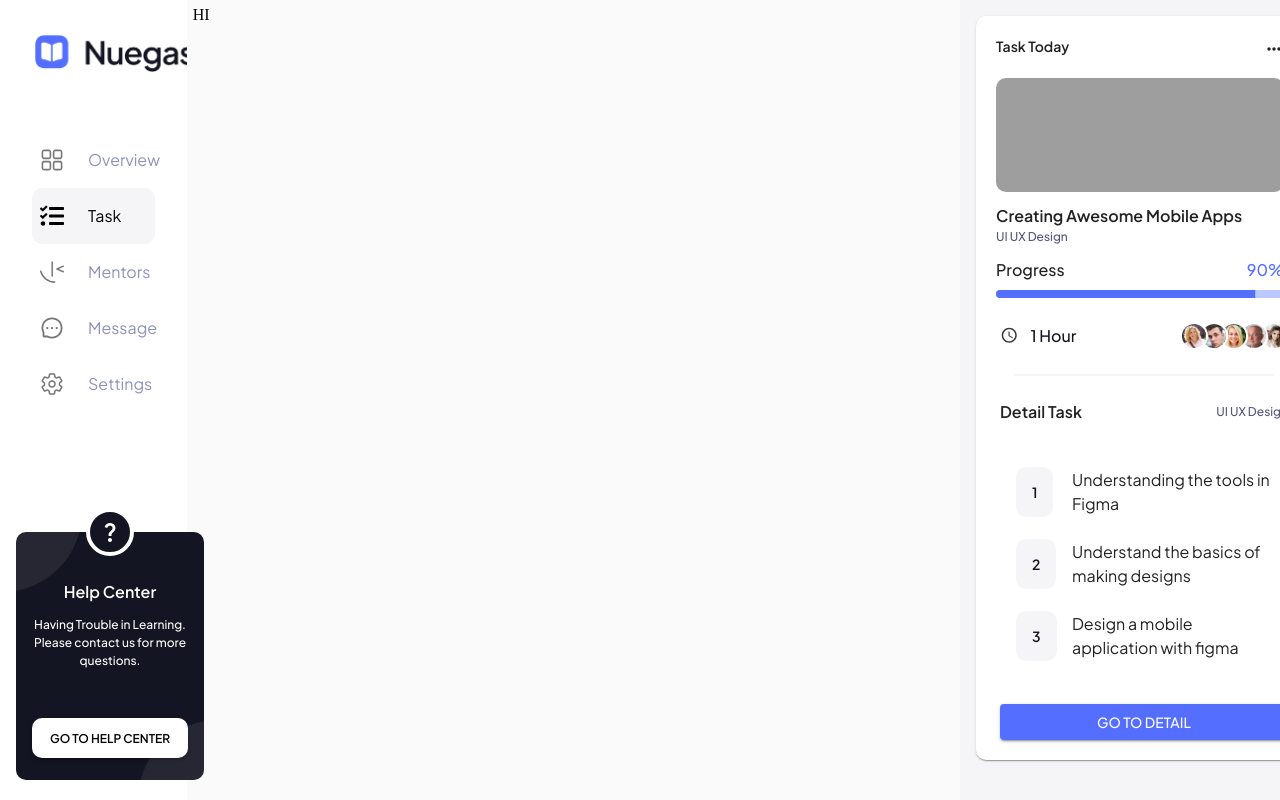
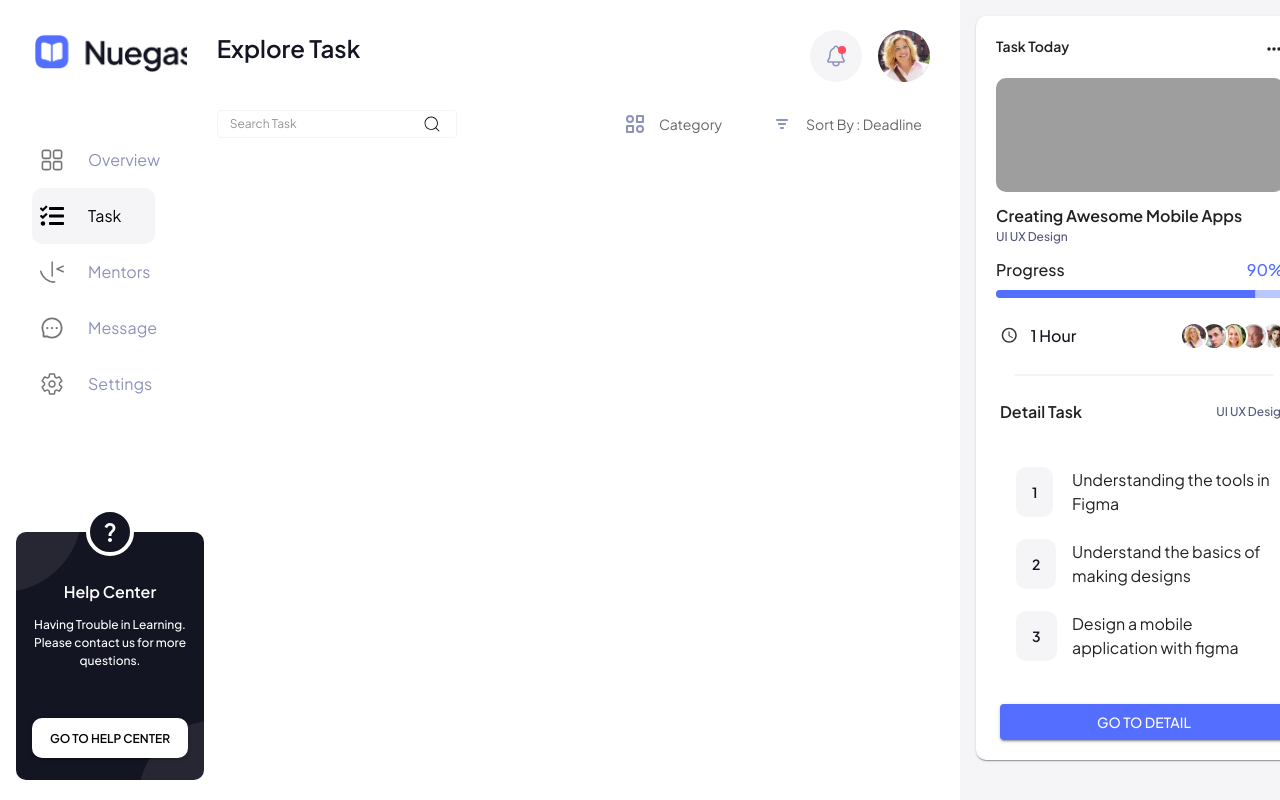
Before and after one commit to funnypar/walky, a React (Vite) app: page /task in a window 1280 px wide. Built offline with nearby package versions, Linux system fonts and the light colour scheme; grey boxes are pictures that could not be loaded.

Commit message:
feature: added Task Header

```diff
--- /dev/null
+++ b/src/layouts/elements/searchBar/index.jsx
@@ -0,0 +1,64 @@
+import { alpha, InputBase, styled } from '@mui/material';
+import { CiSearch } from 'react-icons/ci';
+
+const Search = styled('div')(({ theme }) => ({
+	position: 'relative',
+	borderRadius: theme.shape.borderRadius,
+	border: '1px solid',
+	display: 'flex',
+	borderColor: theme.palette.background.lightGray,
+	backgroundColor: alpha(theme.palette.common.white, 0.15),
+	'&:hover': {
+		backgroundColor: alpha(theme.palette.common.white, 0.25),
+	},
+	marginLeft: 0,
+	width: '33%',
+	[theme.breakpoints.up('sm')]: {
+		marginLeft: theme.spacing(1),
+		width: '33%',
+	},
+}));
+
+const SearchIconWrapper = styled('div')(() => ({
+	paddingRight: '14px',
+	height: '100%',
+	position: 'absolute',
+	pointerEvents: 'none',
+	display: 'flex',
+	alignItems: 'center',
+	justifyContent: 'center',
+	right: 0,
+	fontSize: '20px',
+}));
+
+const StyledInputBase = styled(InputBase)(({ theme }) => ({
+	fontSize: '12px',
+	fontWeight: 400,
+	color: 'inherit',
+	width: '100%',
+	'& .MuiInputBase-input': {
+		padding: '14px, 28px, 14px, 28px',
+		// vertical padding + font size from searchIcon
+		paddingLeft: '1em',
+		transition: theme.transitions.create('width'),
+		[theme.breakpoints.up('sm')]: {
+			width: '12ch',
+			'&:focus': {
+				width: '20ch',
+			},
+		},
+	},
+}));
+
+const SearchBar = () => {
+	return (
+		<Search>
+			<SearchIconWrapper>
+				<CiSearch />
+			</SearchIconWrapper>
+			<StyledInputBase placeholder='Search Task' inputProps={{ 'aria-label': 'search' }} />
+		</Search>
+	);
+};
+
+export default SearchBar;
--- a/src/layouts/modules/mainLayout/index.jsx
+++ b/src/layouts/modules/mainLayout/index.jsx
@@ -1,16 +1,30 @@
+import { useTheme } from '@emotion/react';
 import { Grid } from '@mui/material';
-import { Outlet } from 'react-router-dom';
+import { useEffect, useState } from 'react';
+import { Outlet, useLocation } from 'react-router-dom';
 import Menu from '../../elements/menu/index';
 import Details from '../details';
 import GridRoot from './style.module';
 
 const MainLayout = () => {
+	const { pathname } = useLocation();
+	const [backCl, setBackCl] = useState();
+	const theme = useTheme();
+
+	useEffect(() => {
+		if (pathname === `/dashboard`) {
+			setBackCl(`${theme.palette.background.darkWhite}`);
+		} else if (pathname === `/task`) {
+			setBackCl('white');
+		}
+	}, [pathname, theme]);
+
 	return (
 		<GridRoot container>
 			<Grid item xs={6} md={1.75} className='menu'>
 				<Menu />
 			</Grid>
-			<Grid item xs={6} md={7.25} className='main'>
+			<Grid item xs={6} md={7.25} className='main' sx={{ background: backCl }}>
 				<Outlet />
 			</Grid>
 			<Grid item xs={6} md={3} className='details'>
--- a/src/layouts/modules/mainLayout/style.module.jsx
+++ b/src/layouts/modules/mainLayout/style.module.jsx
@@ -12,7 +12,6 @@ export default styled(Grid)(({ theme }) => ({
 		overflow: 'hidden',
 	},
 	'& .main': {
-		background: theme.palette.background.darkWhite,
 		padding: 6,
 	},
 	'& .details': {
--- /dev/null
+++ b/src/pages/task/components/info/index.jsx
@@ -0,0 +1,119 @@
+import { useTheme } from '@emotion/react';
+import {
+	Avatar,
+	Box,
+	List,
+	ListItem,
+	ListItemAvatar,
+	ListItemText,
+	Stack,
+	SvgIcon,
+	Typography,
+} from '@mui/material';
+import { CgSortAz } from 'react-icons/cg';
+import { IoNotificationsOutline } from 'react-icons/io5';
+import { TbCategory2 } from 'react-icons/tb';
+import SearchBar from '../../../../layouts/elements/searchBar';
+
+const Info = () => {
+	const theme = useTheme();
+	return (
+		<Box>
+			<Box sx={{ display: 'flex', justifyContent: 'space-between', p: 1 }}>
+				<Box sx={{ display: 'flex', flexDirection: 'column', gap: '8px' }}>
+					<Typography sx={{ fontWeight: 600, fontSize: 24 }} color={theme.palette.text.darkBlue}>
+						Explore Task
+					</Typography>
+				</Box>
+				<Box sx={{ display: 'flex', gap: 2, alignItems: 'center' }}>
+					<Box className='icon'>
+						<SvgIcon
+							sx={{
+								height: '24px',
+								width: '24px',
+								color: theme.palette.text.lightWhite,
+							}}
+						>
+							<IoNotificationsOutline />
+						</SvgIcon>
+					</Box>
+					<Stack direction='row' spacing={2} className='icon'>
+						<Avatar
+							alt='Remy Sharp'
+							src='/images/users/user.jpg'
+							sx={{ height: '52px', width: '52px' }}
+						/>
+					</Stack>
+				</Box>
+			</Box>
+			<Box
+				sx={{
+					display: 'flex',
+					justifyContent: 'space-between',
+					width: '100%',
+
+					alignItems: 'center',
+				}}
+			>
+				<SearchBar />
+				<List sx={{ display: 'flex', gap: 2 }}>
+					<ListItem
+						sx={{
+							width: 'max-content',
+							minHeight: 52,
+							display: 'flex',
+							gap: '12px',
+							cursor: 'pointer',
+							':hover': { background: theme.palette.background.lightGray },
+							borderRadius: '10px',
+						}}
+					>
+						<ListItemAvatar
+							sx={{
+								minWidth: '0',
+								fontSize: '24px',
+								display: 'flex',
+								color: theme.palette.text.lightWhite,
+							}}
+						>
+							<TbCategory2 />
+						</ListItemAvatar>
+						<ListItemText
+							secondary='Category'
+							sx={{ fontSize: '12px', fontWeight: 600, textAlign: 'center' }}
+						/>
+					</ListItem>
+					<ListItem
+						sx={{
+							width: 'max-content',
+							minHeight: 52,
+							display: 'flex',
+							gap: '12px',
+							cursor: 'pointer',
+							':hover': { background: theme.palette.background.lightGray },
+							borderRadius: '10px',
+							color: theme.palette.text.darkBlue,
+						}}
+					>
+						<ListItemAvatar
+							sx={{
+								minWidth: '0',
+								fontSize: '24px',
+								display: 'flex',
+								color: theme.palette.text.lightWhite,
+							}}
+						>
+							<CgSortAz />
+						</ListItemAvatar>
+						<ListItemText
+							secondary='Sort By : Deadline'
+							sx={{ fontSize: '12px', fontWeight: 600 }}
+						/>
+					</ListItem>
+				</List>
+			</Box>
+		</Box>
+	);
+};
+
+export default Info;
--- a/src/pages/task/index.jsx
+++ b/src/pages/task/index.jsx
@@ -1,5 +1,12 @@
+import Info from './components/info';
+import BoxRoot from './style.module';
+
 const Task = () => {
-	return <div>HI</div>;
+	return (
+		<BoxRoot sx={{ height: '100%' }}>
+			<Info />
+		</BoxRoot>
+	);
 };
 
 export default Task;
--- /dev/null
+++ b/src/pages/task/style.module.jsx
@@ -0,0 +1,29 @@
+import { Box, styled } from '@mui/material';
+
+// eslint-disable-next-line react-refresh/only-export-components
+export default styled(Box)(({ theme }) => ({
+	padding: '1rem',
+	fontFamily: theme.typography,
+	overflow: 'scroll',
+	'& .icon': {
+		background: theme.palette.background.lightGray,
+		height: '52px',
+		width: '52px',
+		display: 'flex',
+		justifyContent: 'center',
+		alignItems: 'center',
+		borderRadius: '50%',
+		position: 'relative',
+		cursor: 'pointer',
+		'&::before': {
+			content: '""',
+			height: '8px',
+			width: '8px',
+			borderRadius: '50%',
+			background: theme.palette.background.pink,
+			position: 'absolute',
+			top: '1rem',
+			left: '1.75rem',
+		},
+	},
+}));
```
